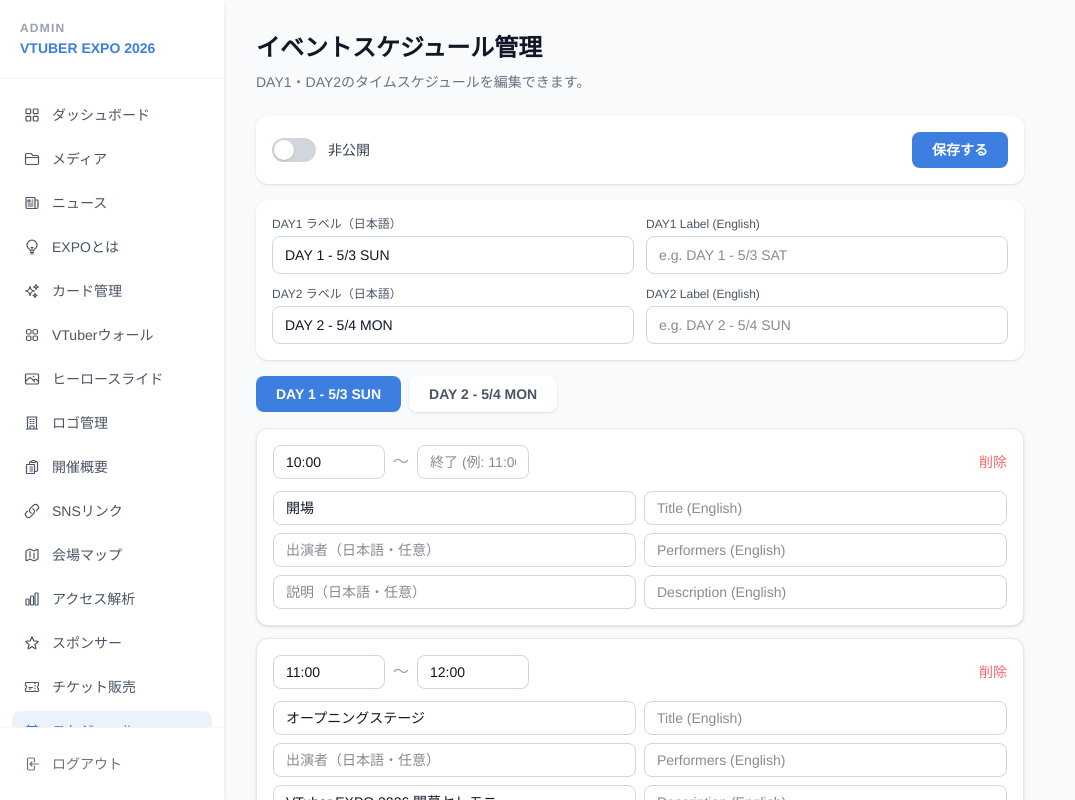
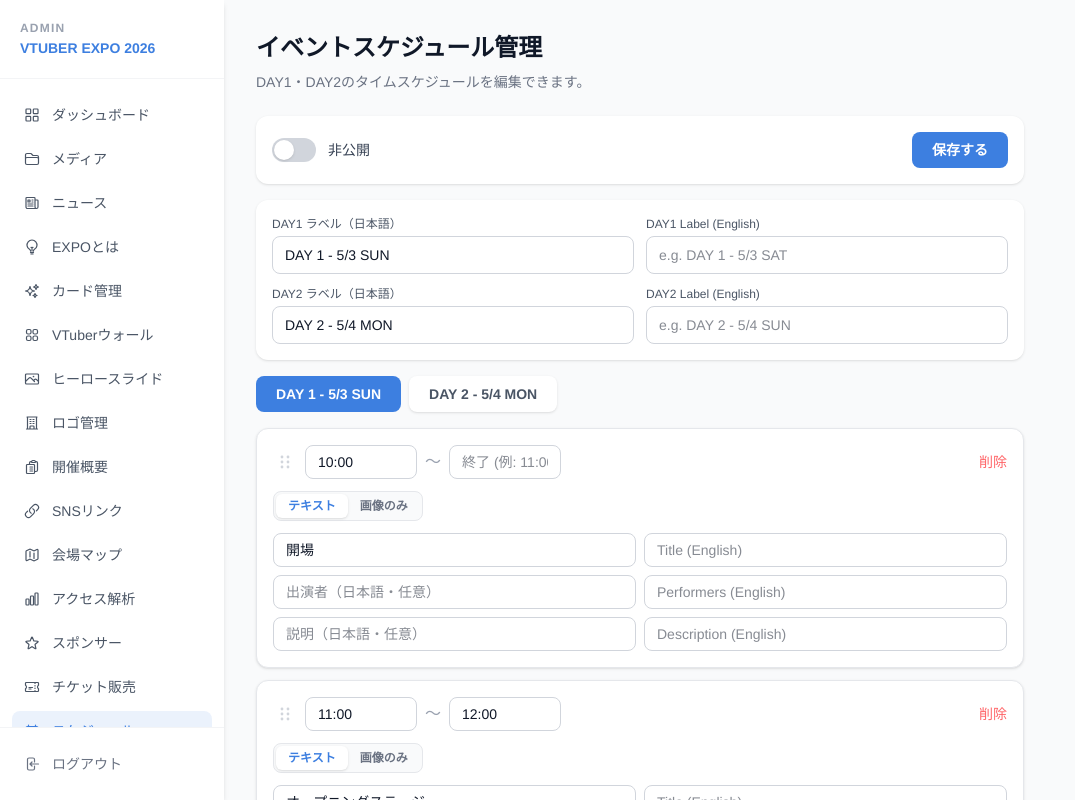
Before and after one commit to ryomuzam/vtuber-expo, a Next.js app: page /admin/event-schedule in a window 1280 px wide. Shown: the whole page, without its empty margins (0-1075 px from the left). Built offline with nearby package versions, Linux system fonts and the light colour scheme.

Commit message:
イベントスケジュールに画像表示モードとドラッグ並び替えを追加

```diff
--- a/src/app/admin/event-schedule/_ScheduleEditor.tsx
+++ b/src/app/admin/event-schedule/_ScheduleEditor.tsx
@@ -2,27 +2,48 @@
 
 import { useState } from "react";
 import type { EventScheduleData, ScheduleSlot } from "@/lib/data";
+import MediaPicker from "@/app/admin/_components/MediaPicker";
 
 function genId() {
   return Math.random().toString(36).slice(2, 9);
 }
 
 function emptySlot(day: 1 | 2): ScheduleSlot {
-  return { id: genId(), day, startTime: "", endTime: "", title: "", titleEn: "", performers: "", performersEn: "", description: "", descriptionEn: "" };
+  return { id: genId(), day, startTime: "", endTime: "", title: "", titleEn: "", performers: "", performersEn: "", description: "", descriptionEn: "", displayMode: "text", imageUrl: "" };
 }
 
 function SlotForm({
   slot,
   onChange,
   onDelete,
+  onDragHandleMouseDown,
 }: {
   slot: ScheduleSlot;
   onChange: (s: ScheduleSlot) => void;
   onDelete: () => void;
+  onDragHandleMouseDown?: () => void;
 }) {
+  const mode = slot.displayMode ?? "text";
+
   return (
     <div className="rounded-xl border border-gray-200 bg-white p-4 shadow-sm">
       <div className="mb-3 flex items-center gap-2">
+        <button
+          type="button"
+          onMouseDown={onDragHandleMouseDown}
+          aria-label="ドラッグして並び替え"
+          title="ドラッグして並び替え"
+          className="flex h-8 w-6 cursor-grab items-center justify-center text-gray-300 hover:text-gray-500 active:cursor-grabbing"
+        >
+          <svg width="12" height="16" viewBox="0 0 12 16" fill="currentColor" aria-hidden>
+            <circle cx="3" cy="3" r="1.4" />
+            <circle cx="9" cy="3" r="1.4" />
+            <circle cx="3" cy="8" r="1.4" />
+            <circle cx="9" cy="8" r="1.4" />
+            <circle cx="3" cy="13" r="1.4" />
+            <circle cx="9" cy="13" r="1.4" />
+          </svg>
+        </button>
         <input
           type="text"
           value={slot.startTime}
@@ -41,6 +62,32 @@
         <button onClick={onDelete} className="ml-auto text-sm text-red-400 hover:text-red-600">削除</button>
       </div>
 
+      {/* Display mode toggle */}
+      <div className="mb-3 inline-flex rounded-lg border border-gray-200 bg-gray-50 p-0.5">
+        <button
+          type="button"
+          onClick={() => onChange({ ...slot, displayMode: "text" })}
+          className={`rounded-md px-3 py-1 text-xs font-semibold transition ${mode === "text" ? "bg-white text-[#3D7FE0] shadow-sm" : "text-gray-500 hover:text-gray-700"}`}
+        >
+          テキスト
+        </button>
+        <button
+          type="button"
+          onClick={() => onChange({ ...slot, displayMode: "image" })}
+          className={`rounded-md px-3 py-1 text-xs font-semibold transition ${mode === "image" ? "bg-white text-[#3D7FE0] shadow-sm" : "text-gray-500 hover:text-gray-700"}`}
+        >
+          画像のみ
+        </button>
+      </div>
+
+      {mode === "image" ? (
+        <MediaPicker
+          value={slot.imageUrl ?? ""}
+          onChange={(url) => onChange({ ...slot, imageUrl: url })}
+          placeholder="画像URLを入力、または「選択」から画像を選ぶ"
+        />
+      ) : (
+        <>
           {/* Title */}
           <div className="mb-2 grid grid-cols-2 gap-2">
             <input
@@ -94,8 +141,23 @@
               className="w-full rounded-lg border border-gray-300 px-3 py-1.5 text-sm outline-none focus:border-[#3D7FE0]"
             />
           </div>
+        </>
+      )}
     </div>
   );
+}
+
+function reorderInDay(items: ScheduleSlot[], day: 1 | 2, fromId: string, toId: string): ScheduleSlot[] {
+  if (fromId === toId) return items;
+  const dayItems = items.filter((s) => s.day === day);
+  const fromIdx = dayItems.findIndex((s) => s.id === fromId);
+  const toIdx = dayItems.findIndex((s) => s.id === toId);
+  if (fromIdx < 0 || toIdx < 0) return items;
+  const reordered = [...dayItems];
+  const [moved] = reordered.splice(fromIdx, 1);
+  reordered.splice(toIdx, 0, moved);
+  let cursor = 0;
+  return items.map((s) => (s.day === day ? reordered[cursor++] : s));
 }
 
 export default function ScheduleEditor({ initialData }: { initialData: EventScheduleData }) {
@@ -104,6 +166,8 @@
   const [saving, setSaving] = useState(false);
   const [saved, setSaved] = useState(false);
   const [error, setError] = useState("");
+  const [draggingId, setDraggingId] = useState<string | null>(null);
+  const [dragOverId, setDragOverId] = useState<string | null>(null);
 
   function updateSlot(id: string, updated: ScheduleSlot) {
     setData((prev) => ({ ...prev, items: prev.items.map((s) => (s.id === id ? updated : s)) }));
@@ -116,6 +180,26 @@
   function addSlot() {
     const newSlot = emptySlot(tab);
     setData((prev) => ({ ...prev, items: [...prev.items, newSlot] }));
+  }
+
+  function handleDragOver(e: React.DragEvent, overId: string) {
+    if (!draggingId) return;
+    e.preventDefault();
+    if (dragOverId !== overId) setDragOverId(overId);
+  }
+
+  function handleDrop(e: React.DragEvent, overId: string) {
+    e.preventDefault();
+    if (draggingId && draggingId !== overId) {
+      setData((prev) => ({ ...prev, items: reorderInDay(prev.items, tab, draggingId, overId) }));
+    }
+    setDraggingId(null);
+    setDragOverId(null);
+  }
+
+  function handleDragEnd() {
+    setDraggingId(null);
+    setDragOverId(null);
   }
 
   async function handleSave() {
@@ -236,14 +320,32 @@
 
       {/* Schedule items */}
       <div className="space-y-3">
-        {dayItems.map((slot) => (
+        {dayItems.map((slot) => {
+          const isDragging = draggingId === slot.id;
+          const isOver = dragOverId === slot.id && draggingId !== slot.id;
+          return (
+            <div
+              key={slot.id}
+              draggable={isDragging}
+              onDragStart={(e) => {
+                e.dataTransfer.effectAllowed = "move";
+                e.dataTransfer.setData("text/plain", slot.id);
+              }}
+              onDragOver={(e) => handleDragOver(e, slot.id)}
+              onDragLeave={() => { if (dragOverId === slot.id) setDragOverId(null); }}
+              onDrop={(e) => handleDrop(e, slot.id)}
+              onDragEnd={handleDragEnd}
+              className={`transition ${isDragging ? "opacity-50" : ""} ${isOver ? "ring-2 ring-[#3D7FE0] rounded-xl" : ""}`}
+            >
               <SlotForm
-            key={slot.id}
                 slot={slot}
                 onChange={(updated) => updateSlot(slot.id, updated)}
                 onDelete={() => deleteSlot(slot.id)}
+                onDragHandleMouseDown={() => setDraggingId(slot.id)}
               />
-        ))}
+            </div>
+          );
+        })}
         <button
           onClick={addSlot}
           className="w-full rounded-xl border-2 border-dashed border-gray-300 py-3 text-sm font-medium text-gray-400 transition hover:border-[#3D7FE0] hover:text-[#3D7FE0]"
--- a/src/components/EventScheduleSection.tsx
+++ b/src/components/EventScheduleSection.tsx
@@ -12,9 +12,7 @@
   const [tab, setTab] = useState<1 | 2>(1);
   const isEn = locale === "en";
 
-  const dayItems = data.items
-    .filter((s) => s.day === tab)
-    .sort((a, b) => a.startTime.localeCompare(b.startTime));
+  const dayItems = data.items.filter((s) => s.day === tab);
 
   const day1Label = (isEn && data.day1LabelEn) ? data.day1LabelEn : data.day1Label;
   const day2Label = (isEn && data.day2LabelEn) ? data.day2LabelEn : data.day2Label;
@@ -48,26 +46,50 @@
           <div className="absolute left-3 top-0 h-full w-0.5 bg-gray-200" />
           <div className="space-y-6">
             {dayItems.map((slot, i) => {
+              const isImageMode = slot.displayMode === "image" && slot.imageUrl;
               const title = (isEn && slot.titleEn) ? slot.titleEn : slot.title;
               const performers = (isEn && slot.performersEn) ? slot.performersEn : slot.performers;
               const description = (isEn && slot.descriptionEn) ? slot.descriptionEn : slot.description;
+              const hasTime = slot.startTime || slot.endTime;
               return (
                 <div key={slot.id} className="relative">
                   <div className="absolute -left-8 flex h-6 w-6 items-center justify-center rounded-full bg-[#3D7FE0] text-white shadow-sm">
                     <span className="text-[10px] font-bold">{i + 1}</span>
                   </div>
-                  <div className="rounded-xl bg-white p-5 shadow-sm">
+                  <div className={`rounded-xl bg-white shadow-sm ${isImageMode ? "overflow-hidden" : "p-5"}`}>
+                    {isImageMode ? (
+                      <>
+                        {hasTime && (
+                          <div className="px-5 pt-4">
+                            <span className="text-sm font-bold text-[#3D7FE0]">
+                              {slot.startTime}{slot.endTime ? ` – ${slot.endTime}` : ""}
+                            </span>
+                          </div>
+                        )}
+                        {/* eslint-disable-next-line @next/next/no-img-element */}
+                        <img
+                          src={slot.imageUrl}
+                          alt={title || "schedule image"}
+                          className={`block w-full ${hasTime ? "mt-2" : ""}`}
+                        />
+                      </>
+                    ) : (
+                      <>
+                        {hasTime && (
                           <div className="mb-1 flex items-center gap-3">
                             <span className="text-sm font-bold text-[#3D7FE0]">
                               {slot.startTime}{slot.endTime ? ` – ${slot.endTime}` : ""}
                             </span>
                           </div>
+                        )}
                         <h3 className="text-base font-bold text-gray-900">{title}</h3>
                         {performers && (
                           <p className="mt-1 text-sm text-gray-500">{performers}</p>
                         )}
                         {description && (
                           <p className="mt-1 text-sm text-gray-400">{description}</p>
+                        )}
+                      </>
                     )}
                   </div>
                 </div>
--- a/src/lib/data.ts
+++ b/src/lib/data.ts
@@ -297,6 +297,8 @@
   performersEn?: string;
   description: string;
   descriptionEn?: string;
+  displayMode?: "text" | "image";
+  imageUrl?: string;
 };
 
 export type EventScheduleData = {
```
Lines whose indentation alone changed are shown as unchanged.
